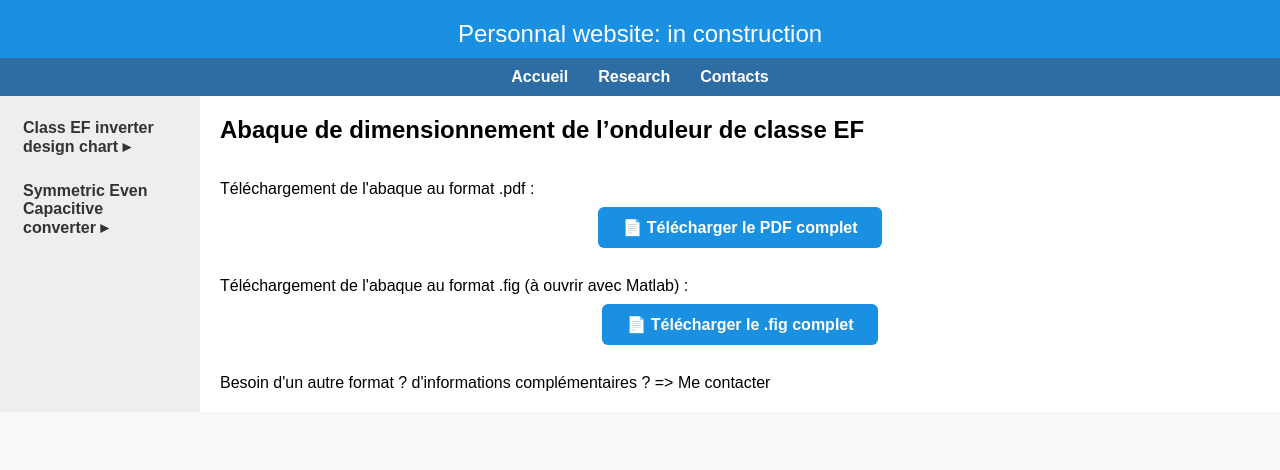
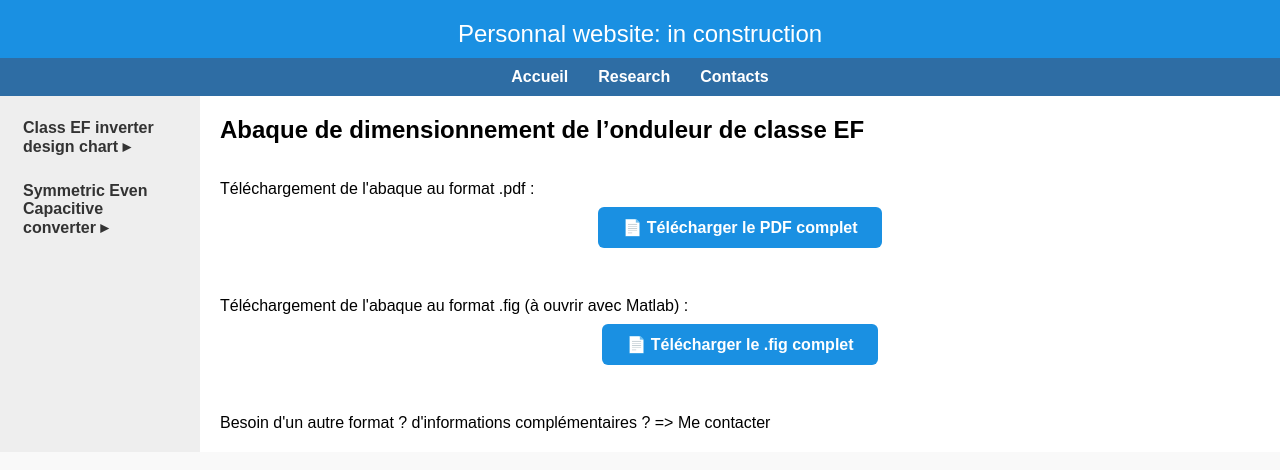
Before and after one commit to bdaire/bdaire.github.io, a Jekyll site: the page built from research_chart_link.md, in a window 1280 px wide. Shown: the top 470 px of the page. Built offline with Jekyll 4.4.1, drawn with Linux system fonts in a browser that asks for light colours.

Commit message:
Update research_chart_link.md

```diff
--- a/research_chart_link.md
+++ b/research_chart_link.md
@@ -9,7 +9,7 @@ title: Research
 
 <p>Téléchargement de l'abaque au format .pdf :</p>
 
-<div style="text-align: center; margin-bottom: 40px; margin-top: 20px;">
+<div style="text-align: center; margin-bottom: 60px; margin-top: 20px;">
   <a href="/assets/pdf/chart_EF.pdf" download
      style="background-color: #1A90E2; color: white; padding: 12px 24px; border-radius: 6px; text-decoration: none; font-weight: bold;">
     📄 Télécharger le PDF complet
@@ -18,7 +18,7 @@ title: Research
 
 <p>Téléchargement de l'abaque au format .fig (à ouvrir avec Matlab) :</p>
 
-<div style="text-align: center; margin-bottom: 40px; margin-top: 20px;">
+<div style="text-align: center; margin-bottom: 60px; margin-top: 20px;">
   <a href="/assets/other/chart_EF.fig" download
      style="background-color: #1A90E2; color: white; padding: 12px 24px; border-radius: 6px; text-decoration: none; font-weight: bold;">
     📄 Télécharger le .fig complet
```
